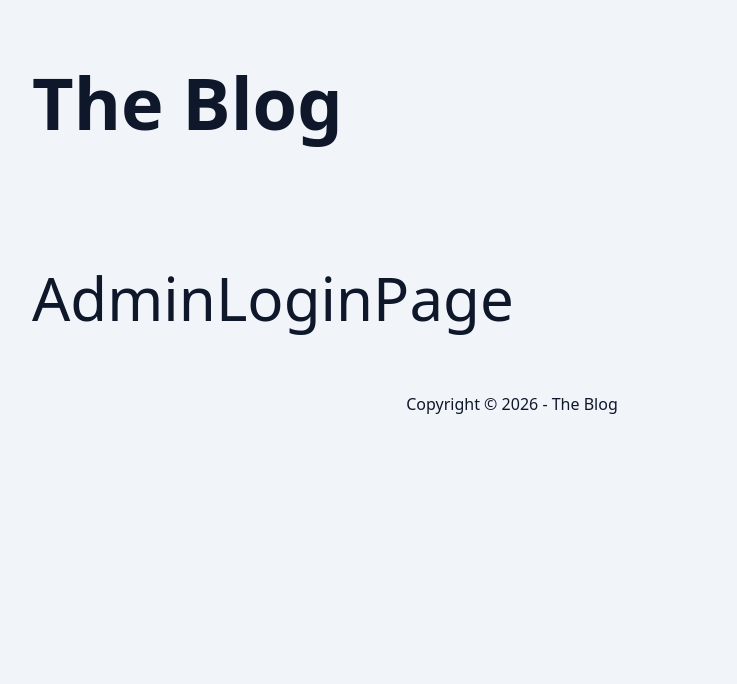
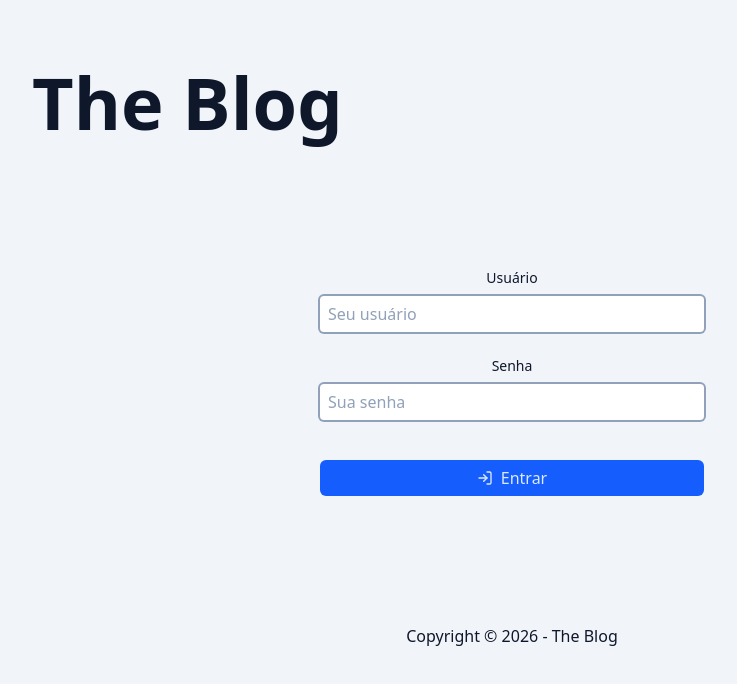
Before and after one commit to albertobtlima/the-blog, a Next.js app: page /admin/login in a window 1280 px wide. Shown: the top 684 px of the page, without its empty margins (128-865 px from the left). Built offline with nearby package versions, Linux system fonts and the light colour scheme.

Commit message:
add: pagina de login

```diff
--- a/src/app/admin/login/page.tsx
+++ b/src/app/admin/login/page.tsx
@@ -1,5 +1,40 @@
-export const dynamic = 'force-dynamic';
+import { Button } from "@/components/Button";
+import { InputText } from "@/components/InputText";
+import clsx from "clsx";
+import { LogInIcon } from "lucide-react";
+
+export const dynamic = "force-dynamic";
 
 export default async function AdminLoginPage() {
-  return <div className='py-16 text-6xl'>AdminLoginPage</div>;
+  return (
+    <div
+      className={clsx(
+        "flex items-center justify-center",
+        "text-center max-w-sm mt-16 mb-32 mx-auto"
+      )}
+    >
+      <form action="" className="flex-1 flex flex-col gap-6">
+        <InputText
+          type="text"
+          name="username"
+          labelText="Usuário"
+          placeholder="Seu usuário"
+          disabled={false}
+        />
+
+        <InputText
+          type="password"
+          name="password"
+          labelText="Senha"
+          placeholder="Sua senha"
+          disabled={false}
+        />
+
+        <Button disabled={false} type="submit" className="mt-4">
+          <LogInIcon />
+          Entrar
+        </Button>
+      </form>
+    </div>
+  );
 }
```
Also changed, not shown: 1 other file (tests, documents, lock files or other folders).
